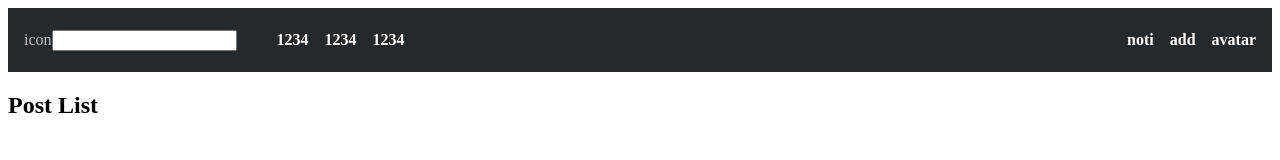
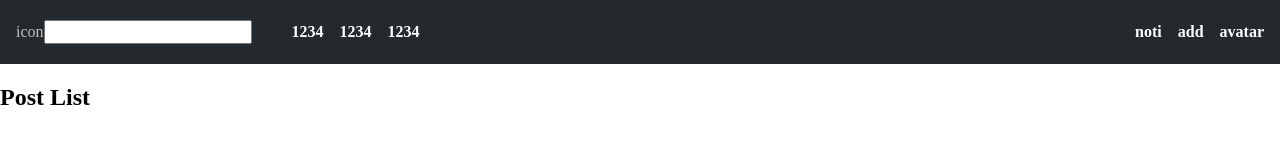
Before and after one commit to holinder4s/gatsby-theme-github, a Gatsby site in the folder gatsby-theme-github/: page / in a window 1280 px wide. Built offline with nearby package versions, Linux system fonts and the light colour scheme; Gatsby itself is replaced by a stand-in of ours.

Commit message:
normalize css

```diff
--- a/gatsby-theme-github/package.json
+++ b/gatsby-theme-github/package.json
@@ -15,11 +15,13 @@
     "react-dom": "^17.0.2"
   },
   "dependencies": {
+    "babel-plugin-styled-components": "^2.0.2",
     "gatsby": "^4.3.0",
     "gatsby-plugin-styled-components": "^5.4.0",
     "gatsby-plugin-typescript": "^4.4.0",
     "gatsby-source-filesystem": "^4.3.0",
     "gatsby-transformer-remark": "^5.4.0",
+    "normalize.css": "^8.0.1",
     "styled-components": "^5.3.3",
     "typescript": "^4.5.4"
   }
--- a/gatsby-theme-github/src/components/Layout/BaseLayout.tsx
+++ b/gatsby-theme-github/src/components/Layout/BaseLayout.tsx
@@ -1,11 +1,18 @@
 import React, { FC } from 'react'
+import normalize from 'normalize.css'
+import { createGlobalStyle } from 'styled-components'
 import TopBar from './TopBar'
 
+const GlobalStyle = createGlobalStyle`
+    ${normalize}
+`
+
 const BaseLayout: FC = ({ children }) => (
-    <div>
+    <>
+        <GlobalStyle />
         <TopBar />
         {children}
-    </div>
+    </>
 )
 
 export default BaseLayout
--- /dev/null
+++ b/gatsby-theme-github/src/types/global.d.ts
@@ -0,0 +1 @@
+declare module '*.css'
--- a/package.json
+++ b/package.json
@@ -13,6 +13,7 @@
   ],
   "dependencies": {
     "gatsby-plugin-typescript": "^4.4.0",
+    "normalize.css": "^8.0.1",
     "typescript": "^4.5.4"
   }
 }
```
Also changed, not shown: 2 other files.
